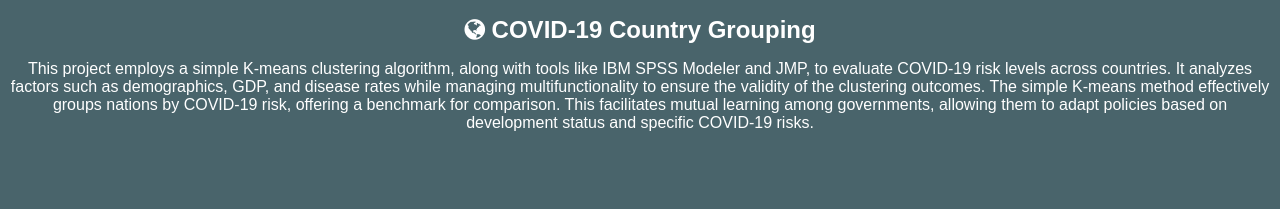
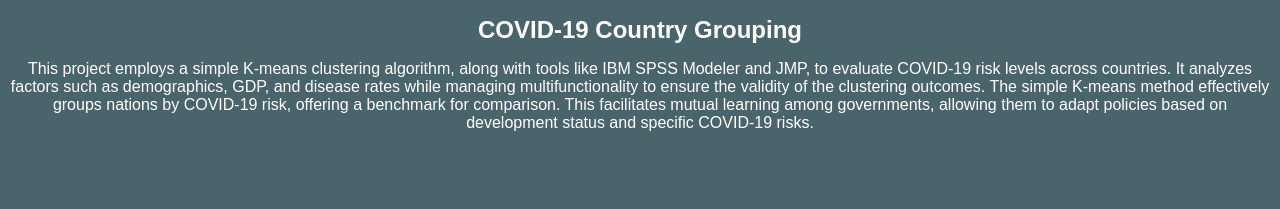
Before and after one commit to Md-Khid/Md-Khid, a Jekyll site: the page findings.html, which Jekyll copies as it is, in a window 1280 px wide. Shown: the top 209 px of the page. Built offline with Jekyll 4.4.1, drawn with Linux system fonts in a browser that asks for light colours.

Commit message:
Update findings.html

```diff
--- a/findings.html
+++ b/findings.html
@@ -4,7 +4,7 @@
     <meta charset="UTF-8">
     <meta name="viewport" content="width=device-width, initial-scale=1.0">
     <title>COVID-19 Country Grouping</title>
-    <link rel="stylesheet" href="css/font-awesome/css/font-awesome.css"> <!-- Link to FontAwesome CSS file -->
+    <link rel="stylesheet" href="_layouts/style.css"> <!-- Link to _layouts/style.css -->
     <style>
         body {
             background-image: url('img/downloads-bg.jpg'); /* Updated background image path */
@@ -21,7 +21,7 @@
     </style>
 </head>
 <body>
-    <h1><i class="fa fa-globe"></i> COVID-19 Country Grouping</h1> <!-- Example usage of FontAwesome icon -->
+    <h1>COVID-19 Country Grouping</h1>
     <p>This project employs a simple K-means clustering algorithm, along with tools like IBM SPSS Modeler and JMP, to evaluate COVID-19 risk levels across countries. It analyzes factors such as demographics, GDP, and disease rates while managing multifunctionality to ensure the validity of the clustering outcomes. The simple K-means method effectively groups nations by COVID-19 risk, offering a benchmark for comparison. This facilitates mutual learning among governments, allowing them to adapt policies based on development status and specific COVID-19 risks.</p>
 </body>
 </html>
```
